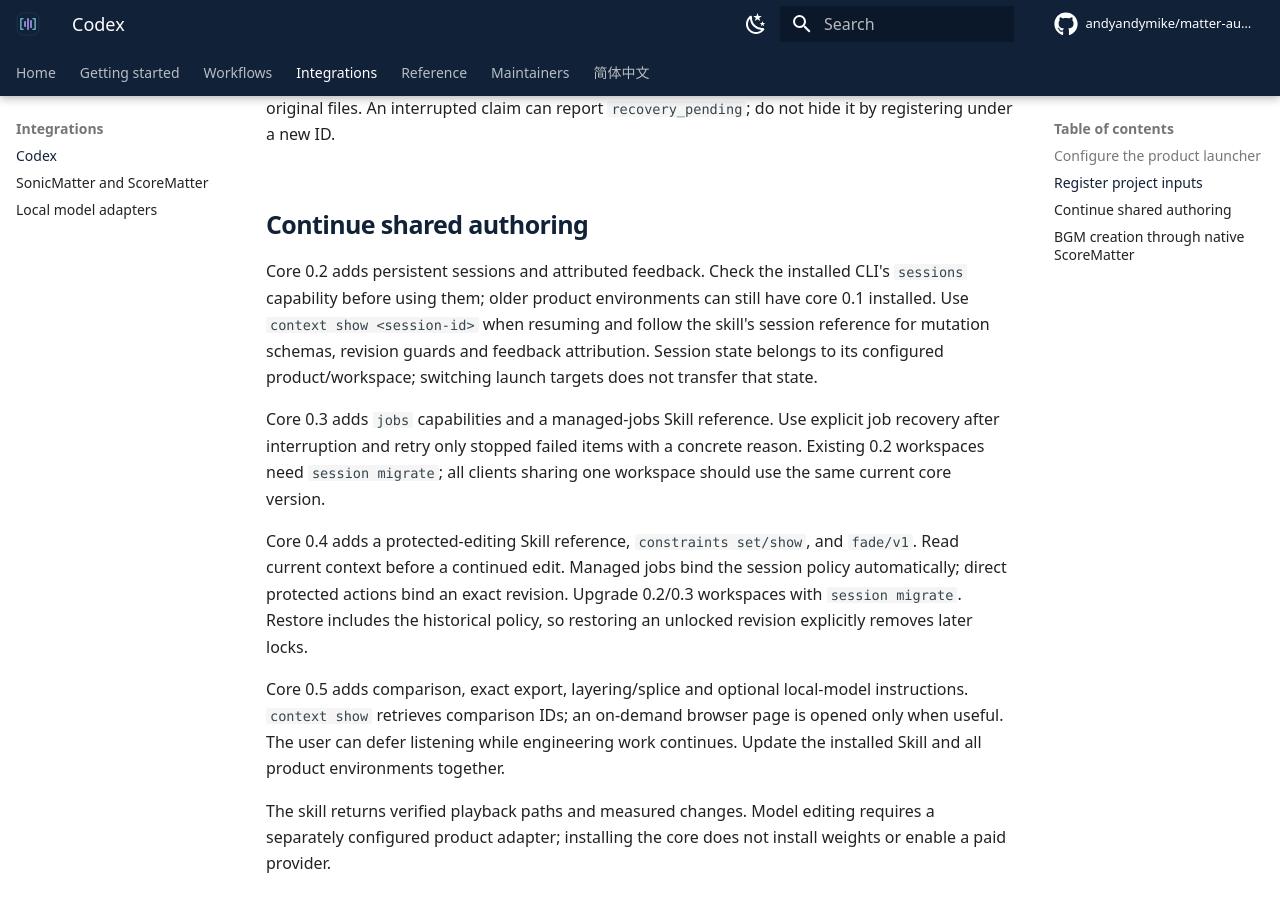
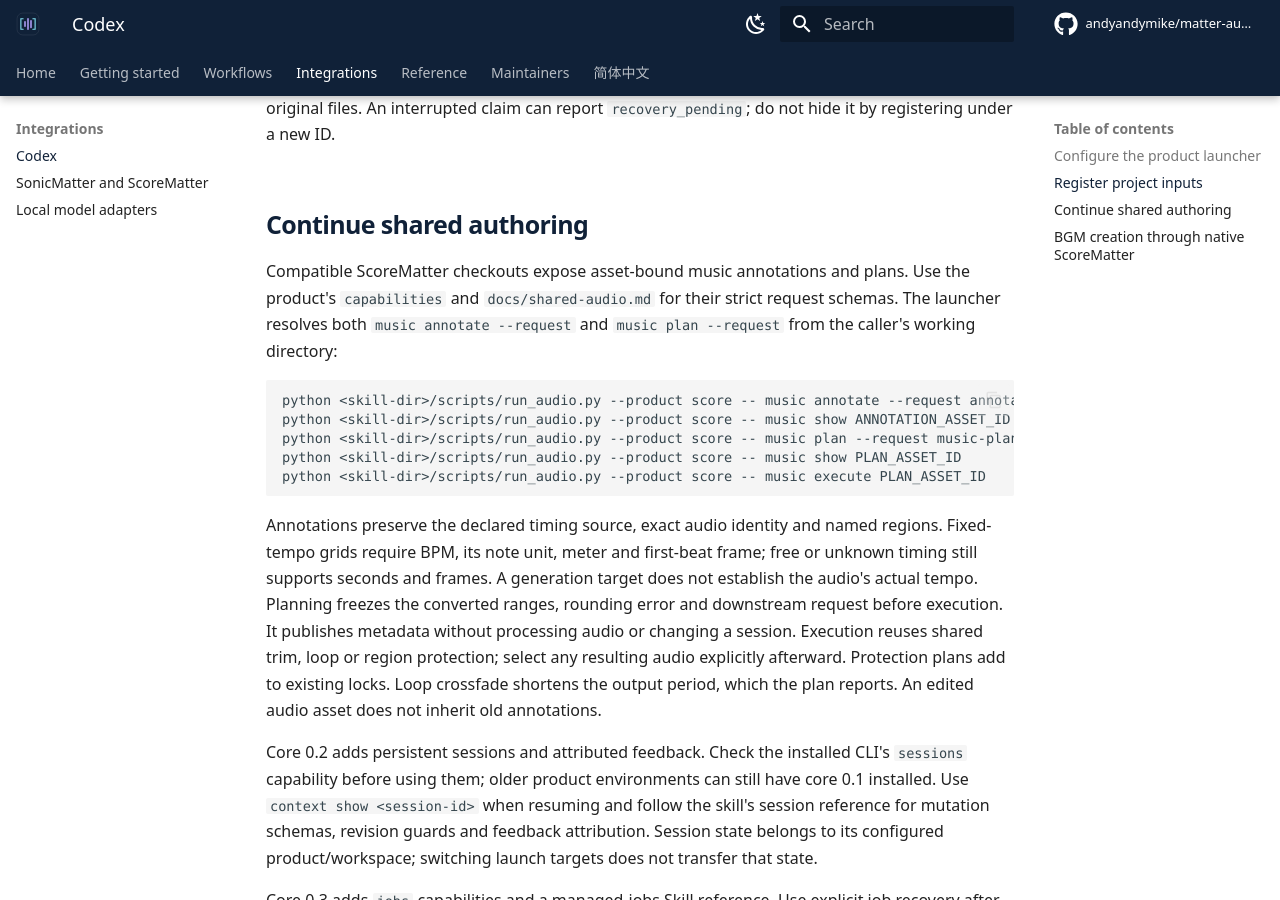
Before and after one commit to andyandymike/matter-audio-core, an MkDocs documentation site: the page built from docs/codex.md, in a window 1280 px wide and 900 px high, scrolled down 1855 px. Built offline with MkDocs 1.6.1 and Material for MkDocs 9.7.7, drawn with Linux system fonts in a browser that asks for light colours; comment, search, counter and statistics services are not loaded.

Commit message:
Add Codex guidance and launcher support for musical region plans

````diff
--- a/docs/codex.md
+++ b/docs/codex.md
@@ -85,6 +85,29 @@ the saved result without the original files. An interrupted claim can report
 
 ## Continue shared authoring
 
+Compatible ScoreMatter checkouts expose asset-bound music annotations and plans.
+Use the product's `capabilities` and `docs/shared-audio.md` for their strict request
+schemas. The launcher resolves both `music annotate --request` and
+`music plan --request` from the caller's working directory:
+
+```sh
+python <skill-dir>/scripts/run_audio.py --product score -- music annotate --request annotations.json
+python <skill-dir>/scripts/run_audio.py --product score -- music show ANNOTATION_ASSET_ID
+python <skill-dir>/scripts/run_audio.py --product score -- music plan --request music-plan.json
+python <skill-dir>/scripts/run_audio.py --product score -- music show PLAN_ASSET_ID
+python <skill-dir>/scripts/run_audio.py --product score -- music execute PLAN_ASSET_ID
+```
+
+Annotations preserve the declared timing source, exact audio identity and named
+regions. Fixed-tempo grids require BPM, its note unit, meter and first-beat frame;
+free or unknown timing still supports seconds and frames. A generation target
+does not establish the audio's actual tempo. Planning freezes the converted
+ranges, rounding error and downstream request before execution. It publishes
+metadata without processing audio or changing a session. Execution reuses shared
+trim, loop or region protection; select any resulting audio explicitly afterward.
+Protection plans add to existing locks. Loop crossfade shortens the output period,
+which the plan reports. An edited audio asset does not inherit old annotations.
+
 Core 0.2 adds persistent sessions and attributed feedback. Check the installed
 CLI's `sessions` capability before using them; older product environments can
 still have core 0.1 installed. Use `context show <session-id>` when resuming and
````
Also changed, not shown: CHANGELOG.md (+2 -0 lines), integrations/codex/matter-audio/SKILL.md (+8 -0 lines), integrations/codex/matter-audio/references/music-coordinates.md (added, +71 -0 lines), 3 other files.
